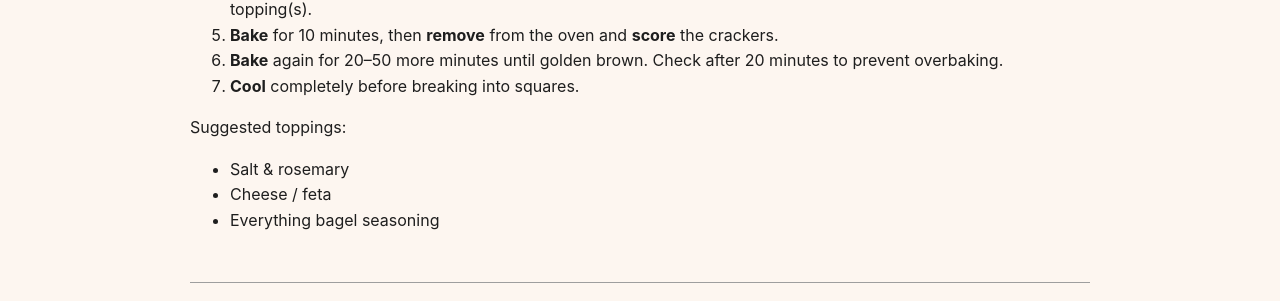
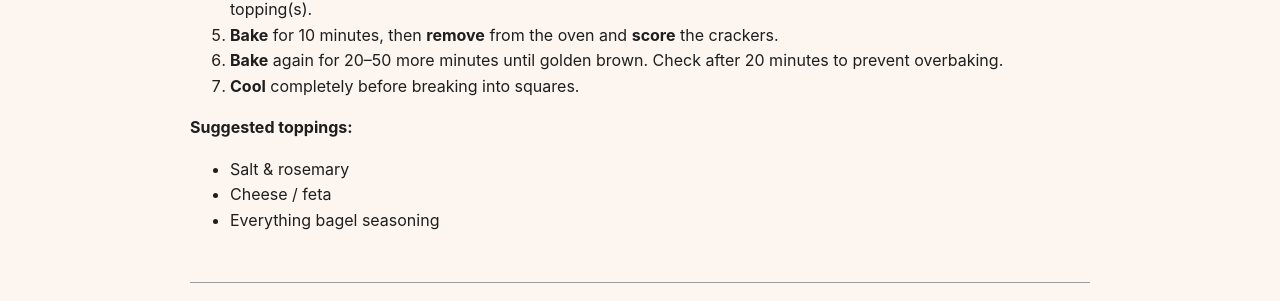
Before and after one commit to Tim-Claessen/yumlog, a Jekyll site: the page built from recipes/discard_crackers.md, in a window 1280 px wide. Shown: the part 443-744 px from the top of the page. Built offline with Jekyll 4.4.1, drawn with Linux system fonts in a browser that asks for light colours.

Commit message:
Obsidian manual sync: 2025-05-22 20:41:49

```diff
--- a/recipes/discard_crackers.md
+++ b/recipes/discard_crackers.md
@@ -29,7 +29,7 @@ layout: default
 6. **Bake** again for 20–50 more minutes until golden brown. Check after 20 minutes to prevent overbaking.
 7. **Cool** completely before breaking into squares.
 
-Suggested toppings:
+**Suggested toppings:**
 - Salt & rosemary
 - Cheese / feta
 - Everything bagel seasoning
```
